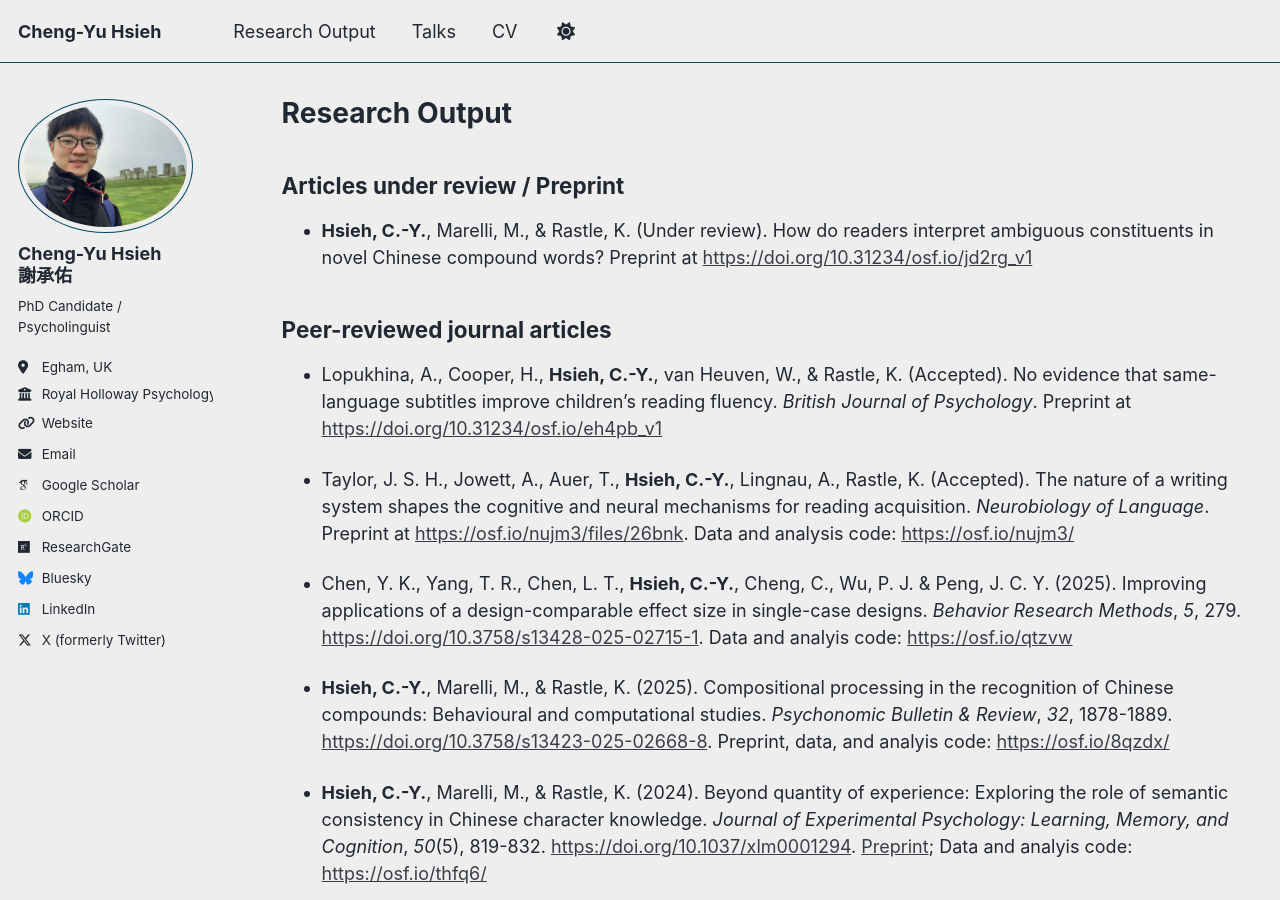
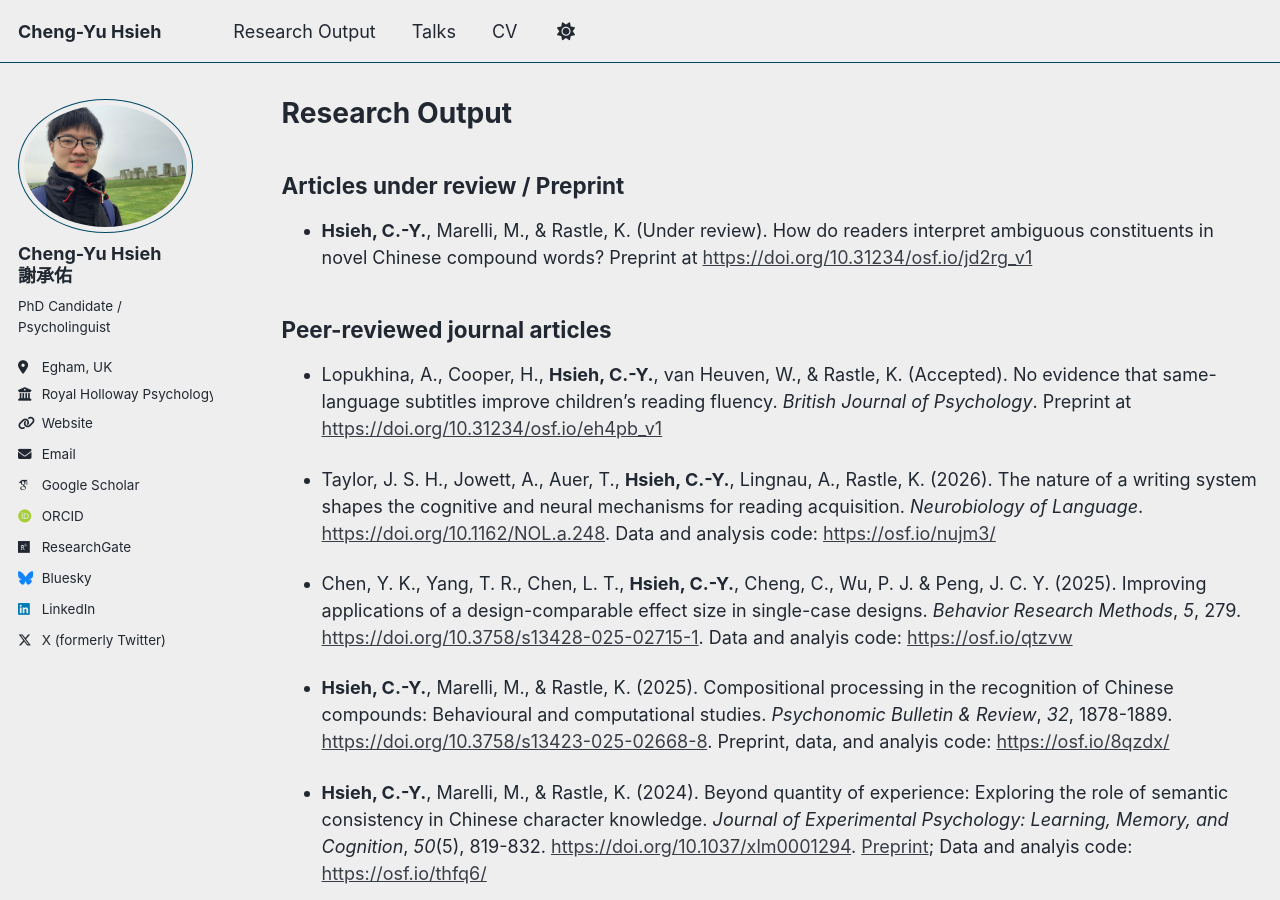
Before and after one commit to cyhsieh-psy/cyhsieh-psy.github.io, a Jekyll site: the page built from _pages/publications.md, in a window 1280 px wide and 900 px high. Built offline with Jekyll 4.4.1, drawn with Linux system fonts in a browser that asks for light colours; some web fonts are replaced; a script that is not in the unit is left out.

Commit message:
Update publications.md

```diff
--- a/_pages/publications.md
+++ b/_pages/publications.md
@@ -13,7 +13,7 @@ author_profile: true
 
 - Lopukhina, A., Cooper, H., **Hsieh, C.-Y.**, van Heuven, W., & Rastle, K. (Accepted). No evidence that same-language subtitles improve children’s reading fluency. *British Journal of Psychology*. Preprint at [https://doi.org/10.31234/osf.io/eh4pb_v1](https://doi.org/10.31234/osf.io/eh4pb_v1)
 
-- Taylor, J. S. H., Jowett, A., Auer, T., **Hsieh, C.-Y.**, Lingnau, A., Rastle, K. (Accepted). The nature of a writing system shapes the cognitive and neural mechanisms for reading acquisition. *Neurobiology of Language*. Preprint at [https://osf.io/nujm3/files/26bnk](https://osf.io/nujm3/files/26bnk). Data and analysis code: [https://osf.io/nujm3/](https://osf.io/nujm3/)
+- Taylor, J. S. H., Jowett, A., Auer, T., **Hsieh, C.-Y.**, Lingnau, A., Rastle, K. (2026). The nature of a writing system shapes the cognitive and neural mechanisms for reading acquisition. *Neurobiology of Language*. [https://doi.org/10.1162/NOL.a.248](https://doi.org/10.1162/NOL.a.248). Data and analysis code: [https://osf.io/nujm3/](https://osf.io/nujm3/)
 
 - Chen, Y. K., Yang, T. R., Chen, L. T., **Hsieh, C.-Y.**, Cheng, C., Wu, P. J. & Peng, J. C. Y. (2025). Improving applications of a design-comparable effect size in single-case designs. *Behavior Research Methods*, *5*, 279. [https://doi.org/10.3758/s13428-025-02715-1](https://doi.org/10.3758/s13428-025-02715-1). Data and analyis code: [https://osf.io/qtzvw](https://osf.io/qtzvw)
 
```
